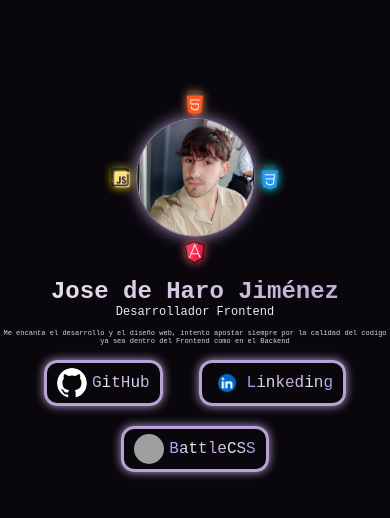
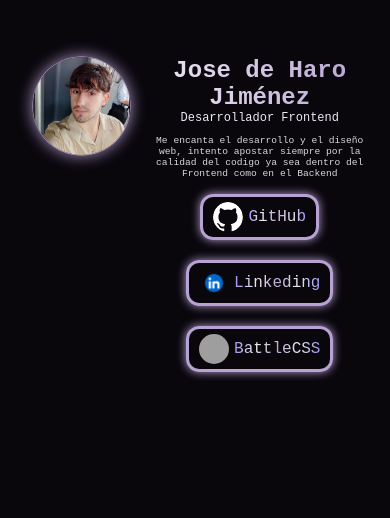
Before and after one commit to Josehaap/portfolio-react, a React (Vite) app: page / in a window 390 px wide. Shown: the top 518 px of the page. Built offline with nearby package versions, Linux system fonts and the light colour scheme; grey boxes are pictures that could not be loaded; a web font is replaced by a local one.

Commit message:
Cambio en el dom

```diff
--- a/src/components/heroComponent/Hero.css
+++ b/src/components/heroComponent/Hero.css
@@ -87,7 +87,7 @@
 .articleHero> :nth-child(3) {
     text-align: center;
     margin-top: 10px;
-    font-size: clamp(0.25rem, 1.8vw, 0.8rem);
+    font-size: clamp(0.6rem, 1.8vw, 0.8rem);
     color: rgb(216, 216, 216);
 }
 
--- a/src/components/heroComponent/responsive.css
+++ b/src/components/heroComponent/responsive.css
@@ -1,15 +1,20 @@
 @media (375px <=width <=768px) {
     .contenedorLogo{
-        width: 30vmin;
-        height: 30vmin;
-        grid-row: 3;
-        grid-column: 5/7;
+        width: 25vmin;
+        height: 25vmin;
+        grid-row: 2/3;
+        grid-column: 2/3;
+    }
+    .contenedorLogo>img {
+        opacity: 0;
     }
     .articleHero {
-        grid-column: 1/11;
-        grid-row: 4/5;
+        grid-column: 3/11;
+        grid-row: 2/3;
         text-align: center;
         position: relative;
+        padding-right: 20px;
+    }
 
-    }
+
 }
```
